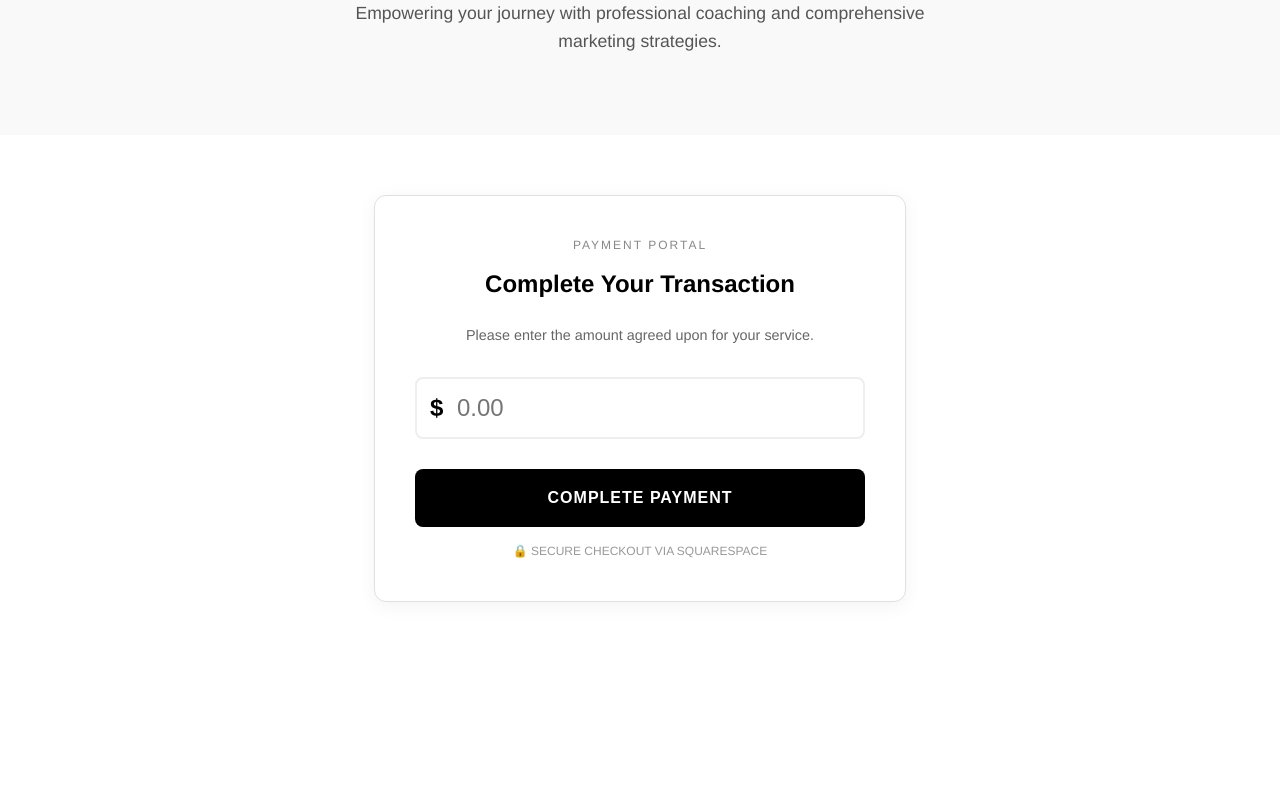
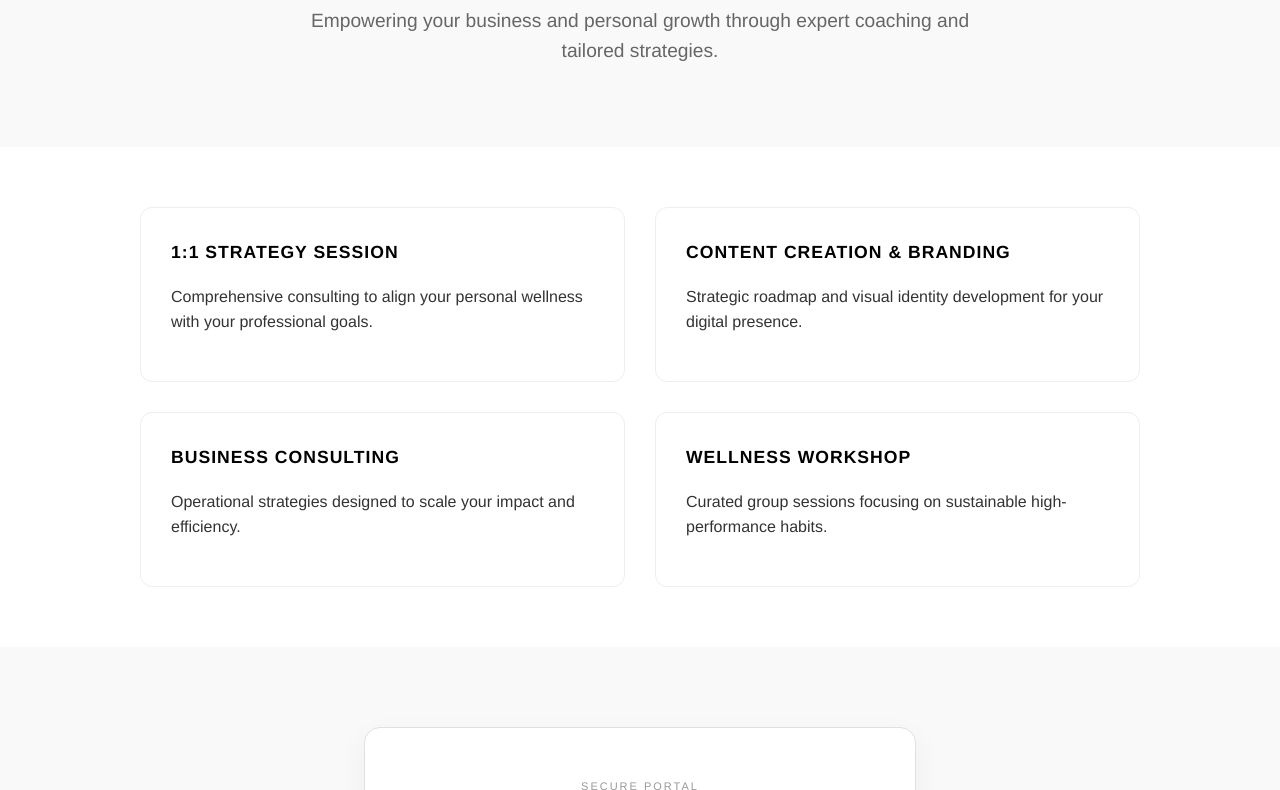
Before and after one commit to chuckieg72/content-creator, a plain HTML site: page index.html in a window 1280 px wide. Shown: the part 275-1065 px from the top of the page. Before the commit the page ends 937 px from the top, so only its background shows below. Drawn offline with Linux system fonts and the light colour scheme.

Commit message:
Refactor index.html for clarity and structure

```diff
--- a/index.html
+++ b/index.html
@@ -3,106 +3,83 @@
 <head>
     <meta charset="UTF-8">
     <meta name="viewport" content="width=device-width, initial-scale=1.0">
-    <title>Athena | Wellness & Strategic Solutions</title>
+    <title>Athena | Strategic Wellness & Solutions</title>
     <style>
-        :root { --brand-black: #000; --brand-white: #fff; --gray: #f9f9f9; }
-        body { font-family: 'Helvetica Neue', Helvetica, Arial, sans-serif; margin: 0; padding: 0; background: var(--brand-white); color: var(--brand-black); line-height: 1.6; }
+        :root { --brand: #000; --bg: #ffffff; --light: #f9f9f9; }
+        body { font-family: 'Helvetica Neue', Arial, sans-serif; margin: 0; color: #333; line-height: 1.6; }
+        nav { padding: 25px 5%; border-bottom: 1px solid #eee; display: flex; justify-content: space-between; align-items: center; }
+        .logo { font-weight: bold; letter-spacing: 3px; text-transform: uppercase; font-size: 1.2rem; }
 
-        /* Navigation */
-        nav { padding: 25px 5%; display: flex; justify-content: space-between; align-items: center; border-bottom: 1px solid #eee; }
-        .logo { font-size: 1.2rem; font-weight: bold; letter-spacing: 3px; text-transform: uppercase; }
+        .hero { padding: 80px 5%; text-align: center; background: var(--light); }
+        .hero h1 { font-size: 2.8rem; letter-spacing: 1px; margin-bottom: 10px; text-transform: uppercase; }
+        .hero p { font-size: 1.2rem; color: #666; max-width: 700px; margin: 0 auto; }
 
-        /* Hero Section */
-        .hero { padding: 80px 5%; text-align: center; background: var(--gray); }
-        .hero h1 { font-size: 2.5rem; margin-bottom: 15px; text-transform: uppercase; letter-spacing: 2px; }
-        .hero p { font-size: 1.1rem; max-width: 600px; margin: 0 auto; color: #555; }
+        /* Services Section */
+        .services { padding: 60px 5%; max-width: 1000px; margin: 0 auto; display: grid; grid-template-columns: 1fr 1fr; gap: 30px; }
+        .service-item { padding: 30px; border: 1px solid #eee; border-radius: 12px; background: #fff; transition: shadow 0.3s; }
+        .service-item:hover { box-shadow: 0 5px 15px rgba(0,0,0,0.05); }
+        .service-item h3 { margin-top: 0; color: var(--brand); text-transform: uppercase; font-size: 1.1rem; letter-spacing: 1px; }
 
-        /* Payment Section */
-        #payment { padding: 60px 5%; text-align: center; }
-        .payment-card {
-            background: white;
-            max-width: 450px;
-            margin: 0 auto;
-            padding: 40px;
-            border-radius: 12px;
-            border: 1px solid #e0e0e0;
-            box-shadow: 0 4px 20px rgba(0,0,0,0.05);
-        }
-        .payment-card h2 { margin-top: 0; font-size: 1.5rem; }
-
-        /* Input Logic */
+        /* Payment Portal */
+        .payment-area { padding: 80px 5%; background: var(--light); text-align: center; }
+        .pay-card { background: white; max-width: 450px; margin: 0 auto; padding: 50px; border-radius: 16px; border: 1px solid #e0e0e0; box-shadow: 0 10px 30px rgba(0,0,0,0.05); }
         .input-group { position: relative; margin: 30px 0; }
-        .currency { position: absolute; left: 15px; top: 50%; transform: translateY(-50%); font-size: 1.5rem; font-weight: bold; }
-        input[type="number"] {
-            width: 100%;
-            padding: 15px 15px 15px 40px;
-            font-size: 1.5rem;
-            border: 2px solid #eee;
-            border-radius: 8px;
-            box-sizing: border-box;
-            outline: none;
-        }
-        input:focus { border-color: var(--brand-black); }
-
-        .btn-pay {
-            width: 100%;
-            background: var(--brand-black);
-            color: white;
-            padding: 20px;
-            border: none;
-            border-radius: 8px;
-            font-size: 1rem;
-            font-weight: bold;
-            cursor: pointer;
-            text-transform: uppercase;
-            letter-spacing: 1px;
-        }
-        .btn-pay:hover { opacity: 0.85; }
-        .secure-note { margin-top: 15px; font-size: 0.75rem; color: #999; text-transform: uppercase; }
+        .input-group span { position: absolute; left: 18px; top: 50%; transform: translateY(-50%); font-weight: bold; font-size: 1.4rem; }
+        input { width: 100%; padding: 15px 15px 15px 45px; font-size: 1.4rem; border: 2px solid #eee; border-radius: 10px; box-sizing: border-box; outline: none; transition: border-color 0.3s; }
+        input:focus { border-color: var(--brand); }
+        .pay-btn { width: 100%; background: var(--brand); color: white; padding: 20px; border: none; border-radius: 10px; font-weight: bold; cursor: pointer; text-transform: uppercase; letter-spacing: 2px; font-size: 1rem; }
+        .pay-btn:hover { opacity: 0.85; }
     </style>
 </head>
 <body>
 
-<nav>
-    <div class="logo">Athena</div>
-</nav>
+<nav><div class="logo">Athena</div></nav>
 
 <section class="hero">
     <h1>Strategic Wellness Solutions</h1>
-    <p>Empowering your journey with professional coaching and comprehensive marketing strategies.</p>
+    <p>Empowering your business and personal growth through expert coaching and tailored strategies.</p>
 </section>
 
-<section id="payment">
-    <div class="payment-card">
-        <div style="font-size: 12px; letter-spacing: 2px; color: #888; margin-bottom: 10px; text-transform: uppercase;">Payment Portal</div>
-        <h2>Complete Your Transaction</h2>
-        <p style="color: #666; font-size: 0.9rem;">Please enter the amount agreed upon for your service.</p>
+<section class="services">
+    <div class="service-item">
+        <h3>1:1 Strategy Session</h3>
+        <p>Comprehensive consulting to align your personal wellness with your professional goals.</p>
+    </div>
+    <div class="service-item">
+        <h3>Content Creation & Branding</h3>
+        <p>Strategic roadmap and visual identity development for your digital presence.</p>
+    </div>
+    <div class="service-item">
+        <h3>Business Consulting</h3>
+        <p>Operational strategies designed to scale your impact and efficiency.</p>
+    </div>
+    <div class="service-item">
+        <h3>Wellness Workshop</h3>
+        <p>Curated group sessions focusing on sustainable high-performance habits.</p>
+    </div>
+</section>
 
+<section class="payment-area">
+    <div class="pay-card">
+        <div style="font-size: 11px; letter-spacing: 2px; color: #999; margin-bottom: 10px; text-transform: uppercase;">Secure Portal</div>
+        <h3 style="margin-top:0;">Athena Payments</h3>
+        <p style="color: #666; font-size: 0.9rem;">Enter the agreed-upon amount to proceed.</p>
         <div class="input-group">
-            <span class="currency">$</span>
-            <input type="number" id="userAmount" placeholder="0.00" step="0.01">
+            <span>$</span>
+            <input type="number" id="amt" placeholder="0.00" step="0.01">
         </div>
-
-        <button class="btn-pay" onclick="handlePayment()">Complete Payment</button>
-
-        <div class="secure-note">🔒 Secure Checkout via Squarespace</div>
+        <button class="pay-btn" onclick="go()">Complete Payment</button>
+        <p style="font-size: 11px; color: #bbb; margin-top: 20px;">🔒 SECURED BY SQUARESPACE COMMERCE</p>
     </div>
 </section>
 
 <script>
-    function handlePayment() {
-        const amt = document.getElementById('userAmount').value;
-        if (!amt || amt <= 0) {
-            alert("Please enter a valid amount to proceed.");
-            return;
-        }
-
-        // Athena's Dedicated Pay Link
-        const base = "https://checkout.squarespace.com/pay/3b7b4482-e3e6-4e7b-834c-312c704d6b38";
-        const cents = Math.round(parseFloat(amt) * 100);
-
-        // Direct to secure card transaction
-        window.location.href = base + "?amount=" + cents;
+    function go() {
+        const a = document.getElementById('amt').value;
+        if(!a || a <= 0) { alert("Please enter a valid amount."); return; }
+        const cents = Math.round(parseFloat(a) * 100);
+        // Your Verified Squarespace Pay Link ID
+        window.location.href = "https://checkout.squarespace.com/pay/3b7b4482-e3e6-4e7b-834c-312c704d6b38?amount=" + cents;
     }
 </script>
 
```
